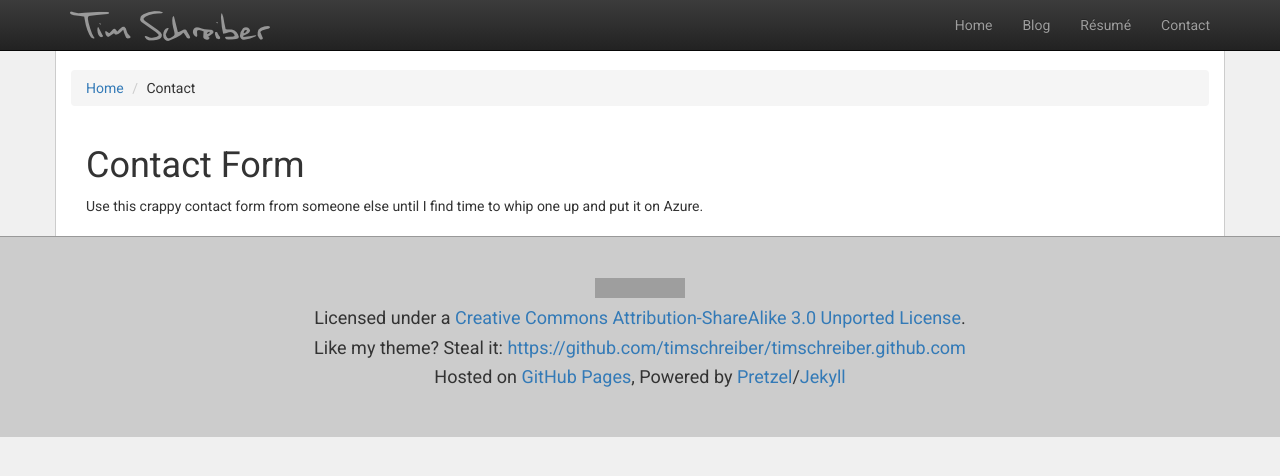
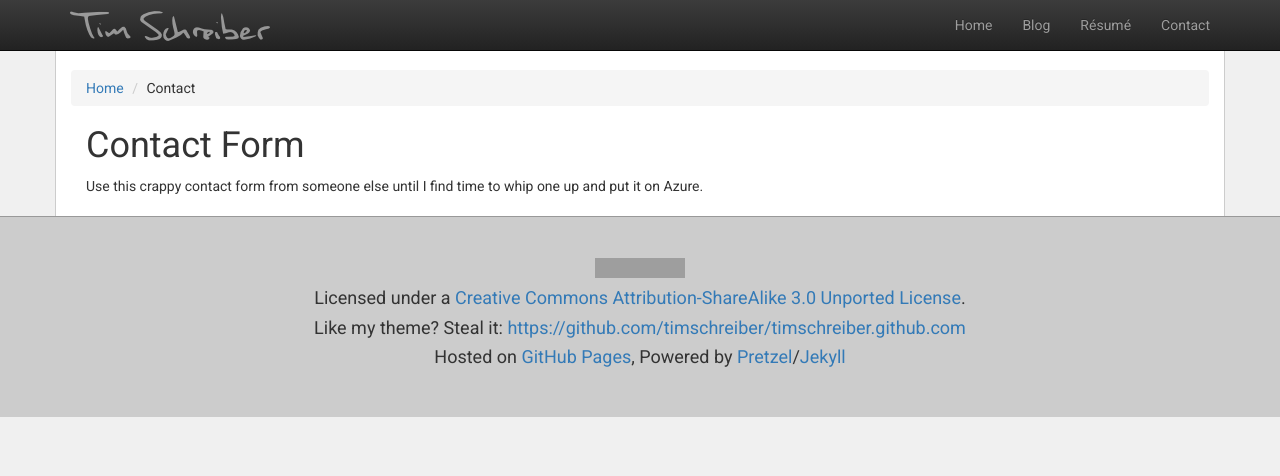
Before and after one commit to timschreiber/timschreiber.github.com, a Jekyll site: the page built from contact/index.md, in a window 1280 px wide. Shown: the top 476 px of the page. Built offline with Jekyll 4.4.1, drawn with Linux system fonts in a browser that asks for light colours; nearby versions of some CDN libraries; grey boxes are pictures that could not be loaded.

Commit message:
layout of headings

```diff
--- a/blog/archive/index.html
+++ b/blog/archive/index.html
@@ -10,7 +10,7 @@ title : "All Posts"
 </ol>
 
 <div class="col-xs-12 col-md-8 col-lg-9">
-	<h1>All Posts</h1>
+	<h1 class="collapse-top-margin">All Posts</h1>
 	<dl>
 		{% for post in site.posts %}
 			<dt><small style="font-weight:normal;">{{ post.date | date : "%d-%b-%Y"  }}</small></dt>
--- a/blog/tags/index.html
+++ b/blog/tags/index.html
@@ -10,7 +10,7 @@ title : "Tags"
 </ol>
 
 <div class="col-xs-12 col-md-8 col-lg-9">
-	<h1>{{ page.title }}</h1>
+	<h1 class="collapse-top-margin">{{ page.title }}</h1>
 
 	{% capture tags %}
 		{% for tag in site.tags %}
--- a/contact/index.md
+++ b/contact/index.md
@@ -9,7 +9,7 @@ title : Contact
 </ol>
 
 <div class="col-xs-12">
-	<h1>Contact Form</h1>
+	<h1 class="collapse-top-margin">Contact Form</h1>
 	<p>Use this crappy contact form from someone else until I find time to whip one up and put it on Azure.</p>
 	<script type="text/javascript"> id = 190709; </script>
 	<script type="text/javascript" src="http://kontactr.com/wp.js"></script>
--- a/css/layout.css
+++ b/css/layout.css
@@ -258,3 +258,7 @@ article img {
 	font-weight: normal;
 	text-align: left;
 }
+
+.collapse-top-margin {
+	margin-top:0;
+}
```
Also changed, not shown: resume/index.md (+1 -2 lines).
